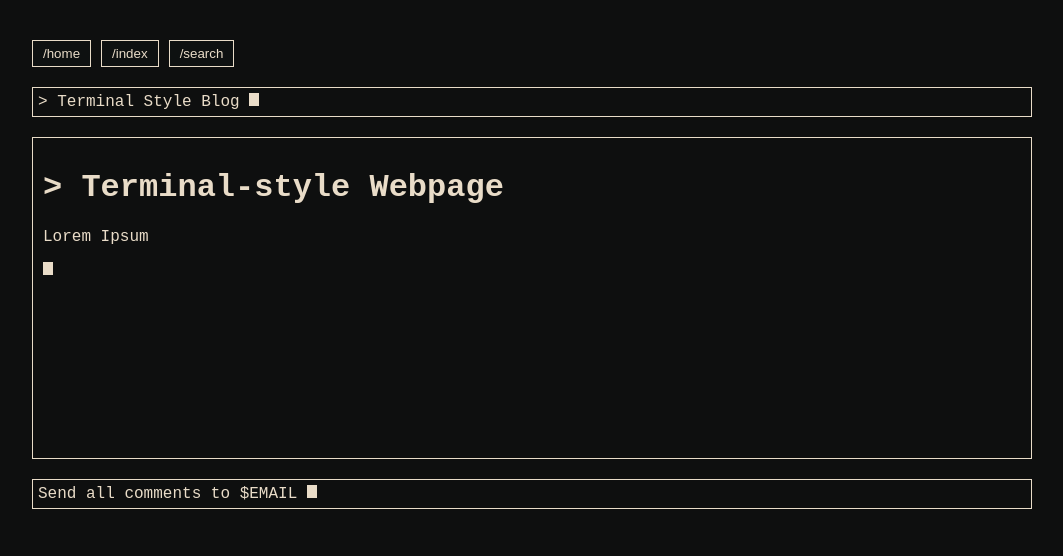
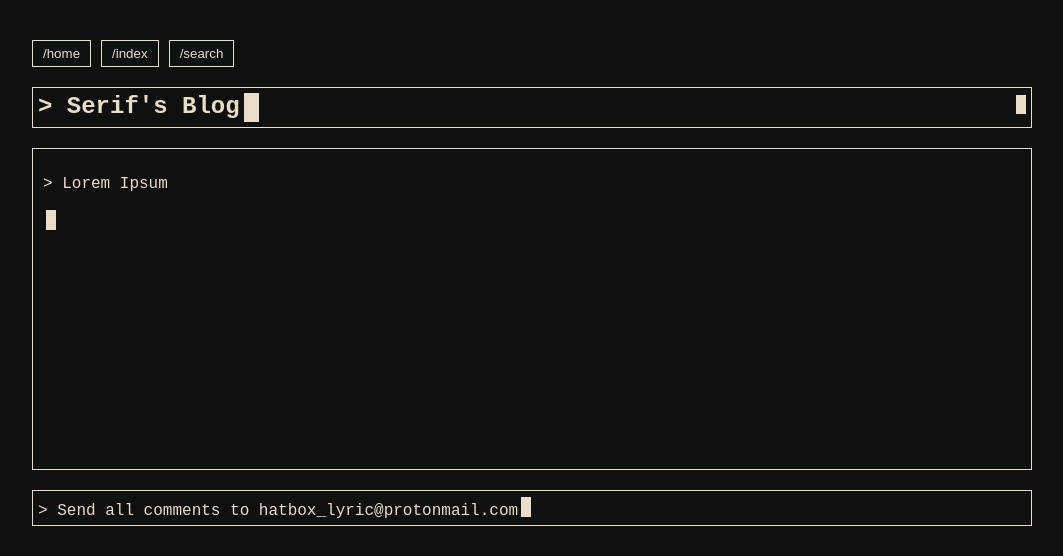
Before and after one commit to Serif-7/Serif-7.github.io, a plain HTML site: page index.html in a window 1280 px wide. Shown: the whole page, without its empty margins (108-1171 px from the left). Drawn offline with Linux system fonts and the light colour scheme; a small style sheet from the web is missing.

Commit message:
added posts folder, still getting cursor to look right with an h1

```diff
--- a/index.html
+++ b/index.html
@@ -3,8 +3,7 @@
 <head>
     <meta charset="UTF-8">
     <meta name="viewport" content="width=device-width, initial-scale=1.0">
-    <title>Terminal-style Webpage</title>
-    <link href="https://fonts.googleapis.com/css2?family=Fira+Code:wght@400;700&display=swap" rel="stylesheet">
+    <title>Serif's Page</title>
     <link href="https://pvinis.github.io/iosevka-webfont/3.4.1/iosevka.css" rel="stylesheet" />
     <link rel="stylesheet" href="terminal.css">
 </head>
@@ -16,15 +15,15 @@
             <button href="/search">/search</button>
         </div>
         <!-- <div class="title">&lt;title&gt;</div> -->
-        <div class="title">&gt; Terminal Style Blog </div>
+        <div class="title"><h1> > Serif's Blog </h1></div>
         <div class="content">
             <!-- This is where the document's <body> content will go -->
-            <h1> > Terminal-style Webpage</h1>
-            <p>Lorem Ipsum</p>
+            <!-- <h1> > Terminal-style Webpage</h1> -->
+            <p>> Lorem Ipsum</p>
             <!-- <p>The styling mimics a terminal interface, providing a unique and nostalgic user experience.</p> -->
             <!-- <p>Notice the subtle pixelated background effect, enhancing the retro terminal look.</p> -->
         </div>
-        <div class="footer">Send all comments to $EMAIL </div>
+        <div class="footer">> Send all comments to <span class="email"></span></div>
     </div>
 </body>
 </html>
--- a/terminal.css
+++ b/terminal.css
@@ -2,7 +2,9 @@
 :root {
     --background: #0e1111;
     --foreground: #E9DCC8;
+    --email: "hatbox_lyric@protonmail.com";
 }
+
 html, body {
     height: 100%;
     width: 100%;
@@ -38,15 +40,6 @@ body {
   }
 }
 
-.title::after, .content::after, .footer::after {
-  content: "";
-  width: 10px;
-  height: 13px;
-  background: var(--foreground);
-  display: inline-block;
-  animation: cursor-blink 1.5s steps(2) infinite;
-}
-
 .container {
     width: 100%;
     max-width: 1000px;
@@ -54,6 +47,7 @@ body {
     /* background-color: rgba(14, 17, 17, 0.7); */
     /* box-shadow: 0 0 10px rgba(255, 255, 255, 0.1); */
 }
+
 .nav {
     display: flex;
     justify-content: flex-start;
@@ -74,12 +68,25 @@ body {
 .title, .content, .footer {
     border: 1px solid var(--foreground);
     word-wrap: break-word;
+    word-break: break-word;
 
 }
 .title {
     padding: 5px;
     margin-bottom: 20px;
+    position: relative;
+    display: flex;
 }
+ /* make title look good */
+.title h1 {
+    margin: 0;
+    font-size: 1.5em;
+    line-height: 1.2;
+    flex-grow: 1;
+    display: inline-flex; /* Change to inline-flex */
+    align-items: center; /* Align items vertically */
+}
+
 .content {
     min-height: 300px;
     margin-bottom: 20px;
@@ -89,6 +96,32 @@ body {
 .footer {
     padding: 5px;
     gap: 2px;
+}
+.title::after, .content::after, .footer::after {
+  content: "";
+  /* width: 10px; */
+  /* height: 13px; */
+  width: 0.6em;
+  height: 1.2em;
+  top: 0.1em;
+  margin-left: 0.2em;
+  position: relative;
+  background: var(--foreground);
+  display: inline-block;
+  animation: cursor-blink 1.5s steps(2) infinite;
+}
+.title h1::after {
+    content: "";
+    width: 0.6em;
+    height: 1.2em;
+    background: var(--foreground);
+    display: inline-block;
+    animation: cursor-blink 1.5s steps(2) infinite;
+    margin-left: 0.2em;
+}
+
+.email::before {
+  content: var(--email);
 }
 
 @media (max-width: 600px) {
```
